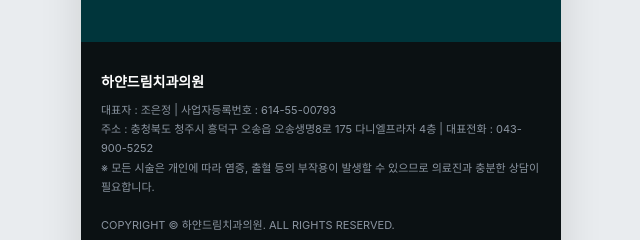
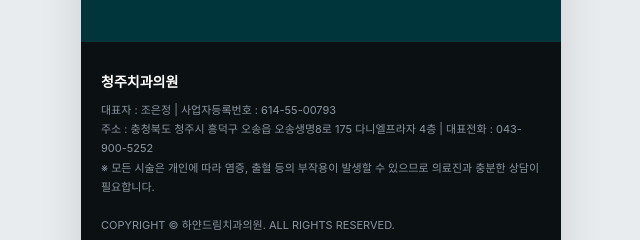
Before and after one commit to chowolgi/hayandream, a plain HTML site: page index.html in a window 1280 px wide. Shown: the part 7169-7409 px from the top of the page, 319-959 px from the left. Drawn offline with Linux system fonts and the light colour scheme; a web font is replaced by a local one.

Commit message:
Update index.html

```diff
--- a/index.html
+++ b/index.html
@@ -4,7 +4,7 @@
   <meta charset="UTF-8" />
   <meta name="viewport" content="width=device-width, initial-scale=1.0, maximum-scale=1.0" />
   <meta name="format-detection" content="telephone=no" />
-  <title>하얀드림치과 | 38만원~ 정직한 임플란트</title>
+  <title>청주치과 | 38만원~ 정직한 임플란트</title>
   <link rel="stylesheet" href="https://cdn.jsdelivr.net/gh/orioncactus/pretendard@v1.3.9/dist/web/static/pretendard.min.css" />
   <style>
     :root {
@@ -1063,7 +1063,7 @@
     </section>
 
     <footer>
-      <strong>하얀드림치과의원</strong>
+      <strong>청주치과의원</strong>
       대표자 : 조은정 | 사업자등록번호 : 614-55-00793<br>
       주소 : 충청북도 청주시 흥덕구 오송읍 오송생명8로 175 다니엘프라자 4층 | 대표전화 : 043-900-5252<br>
       ※ 모든 시술은 개인에 따라 염증, 출혈 등의 부작용이 발생할 수 있으므로 의료진과 충분한 상담이 필요합니다.<br><br>
```
